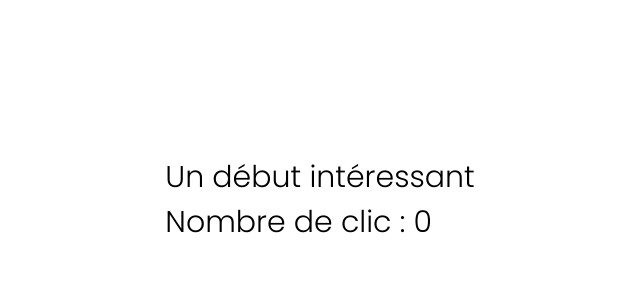
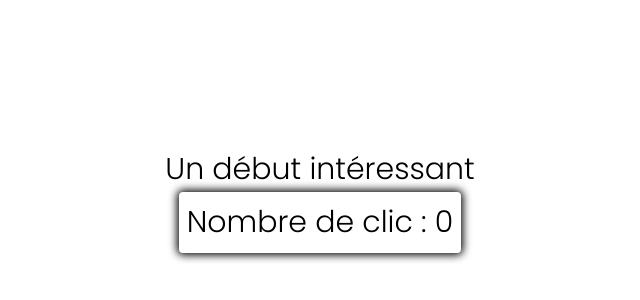
Before and after one commit to Alexandre-RICHARD/starter-front, a React (Vite) app: page / in a window 1280 px wide. Shown: the part 200-500 px from the top of the page, without its empty margins (320-960 px from the left). Built offline with nearby package versions, Linux system fonts and the light colour scheme.

Commit message:
:hammer::lipstick: Update the update scripts and add classe

```diff
--- a/package.json
+++ b/package.json
@@ -4,7 +4,7 @@
     "start": "vite",
     "build": "tsc && vite build",
     "build-preview": "vite preview",
-    "update": "pnpm update",
+    "update": "pnpm update || npm update",
     "lint": "eslint . --ext .js,.jsx,.ts,.tsx --report-unused-disable-directives && echo '\u001b[32mESLint n'a trouvé aucune erreur\u001b[0m'",
     "lint:fix": "eslint . --ext .js,.jsx,.ts,.tsx --fix --report-unused-disable-directives && echo '\u001b[32mESLint n'a trouvé aucune erreur\u001b[0m'",
     "clean": "rd /s /q build",
--- a/src/components/App.scss
+++ b/src/components/App.scss
@@ -2,4 +2,11 @@
 
 #app {
     font-size: 30px;
+    text-align: center;
+
+    .button {
+        padding: 8px;
+        box-shadow: 0px 0px 8px 2px black;
+        border-radius: 4px;
+    }
 }
--- a/src/components/App.tsx
+++ b/src/components/App.tsx
@@ -1,4 +1,3 @@
-import React from "react";
 import "./App.scss";
 import type { RootState } from "../store/store.ts";
 import { useSelector, useDispatch } from "react-redux";
@@ -17,7 +16,7 @@ function App() {
     return (
         <div id="app">
             <p>Un début intéressant</p>
-            <button onClick={() => dispatch(increment())}>
+            <button className="button" onClick={() => dispatch(increment())}>
                 Nombre de clic : {startingValue}
             </button>
         </div>
```
Also changed, not shown: 1 other file (tests, documents, lock files or other folders).
